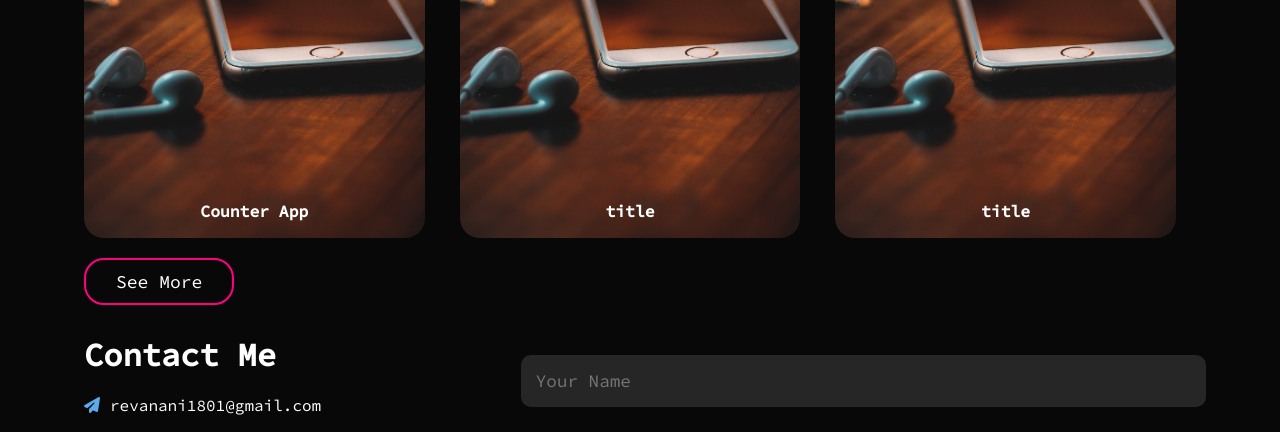
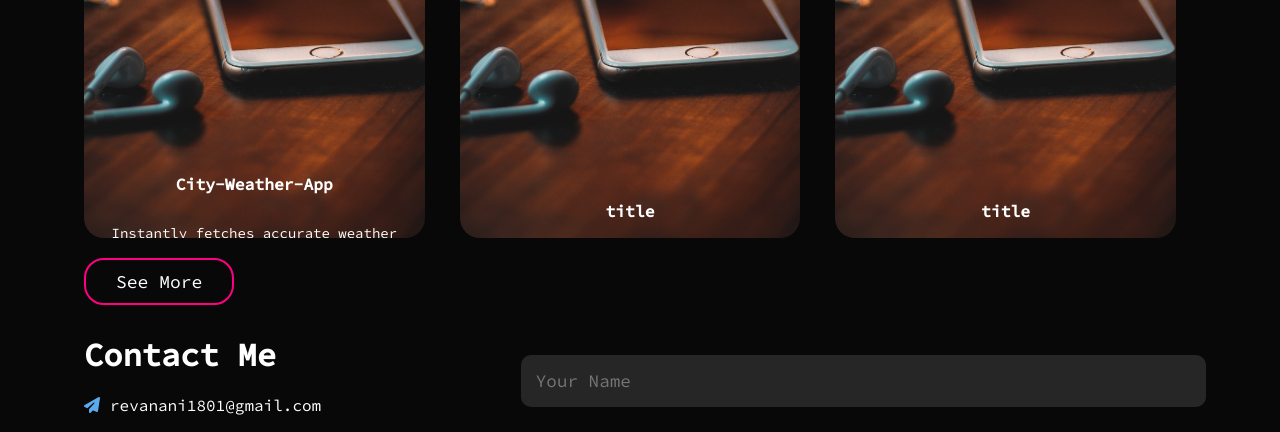
Before and after one commit to AbbathiniRevanthKumar/RevanthKumarPortfolio, a plain HTML site: page index.html in a window 1280 px wide. Shown: the part 1827-2259 px from the top of the page. Drawn offline with Linux system fonts and the light colour scheme.

Commit message:
updated project

```diff
--- a/index.html
+++ b/index.html
@@ -100,10 +100,11 @@
             <div class="workcol">
                 <div class="work-col-1">
                     <img src="./images/work.jpg" alt="">
-                    <div class="workp">
-                        <h3>Counter App</h3>
-                        <p>Lorem ipsum dolor sit amet consectetur adipisicing elit. Odit non doloremque at ratione vel
-                            temporibus tempora pariatur.</p>
+                    <div class="workp" onclick="gotoproject()">
+                        <h3>City-Weather-App</h3>
+                        <p>Instantly fetches accurate weather information for any city worldwide, delivering real-time
+                            forecasts and essential meteorological data at your fingertips.Stay informed and plan your
+                            day with confidence.</p>
                     </div>
                 </div>
                 <div class="work-col-1">
--- a/index.js
+++ b/index.js
@@ -27,3 +27,7 @@ let closemenu = ()=>{
     open.style.display = "block";
     sidemenu.style.right = "-200px";
 }
+
+let gotoproject = ()=>{
+    window.open("https://revanthkumar-github.github.io/City-Weather-App/","_blank");
+}
--- a/style.css
+++ b/style.css
@@ -255,6 +255,7 @@ a:hover
 
 .workp
 {
+    cursor: pointer;
     width:100%;
     height: 0;
     background: linear-gradient(rgba(14, 13, 13, 0.349),#ff0051b9);
```
